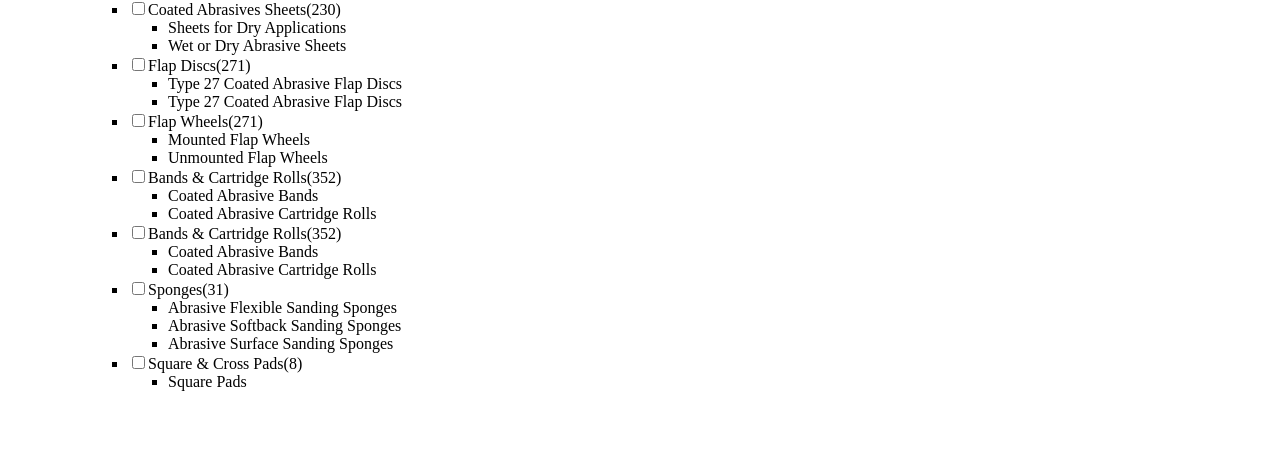
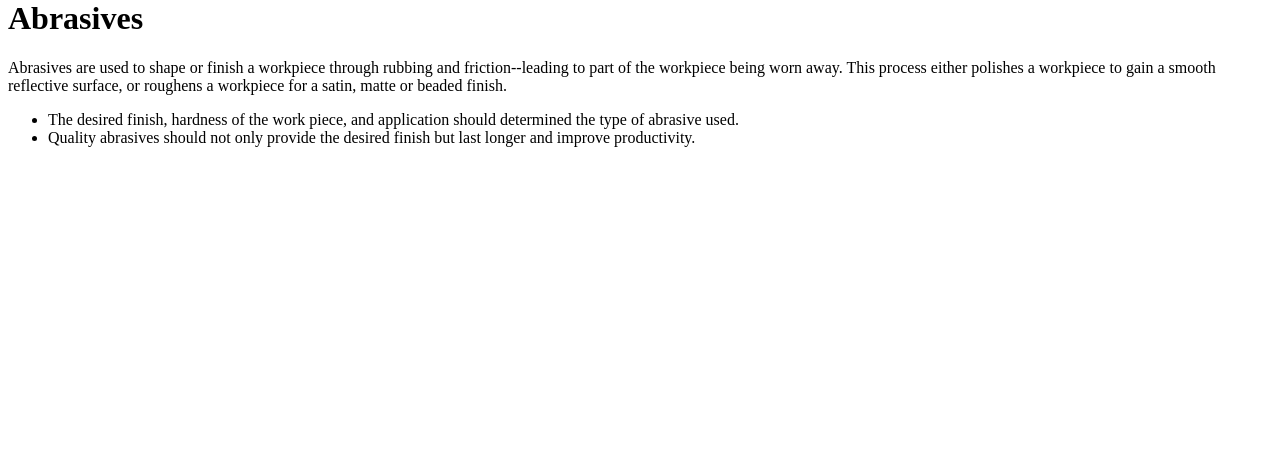
Before and after one commit to dmmartind/htmlParser, a PHP site: page /index.html in a window 1280 px wide. Shown: the part 333-800 px from the top of the page. Run offline with PHP 8.4, Linux system fonts and the light colour scheme; some libraries are stand-ins or nearby versions.

Commit message:
added indexes

```diff
--- a/index.html
+++ b/index.html
@@ -15,84 +15,16 @@
 
 <body>
     <!--      6543w4456789765                        -->
-    <div id="TreeView">
-<ul id="master">
-    <li><input type="checkbox" id="users" checked><label for="users">Abrasives</label>
-        <ul>
-            <li><input type="checkbox" id="Bra"><label for="Bra">Coated Abrasives</label>
-                <ul>
-                    <li><input type="checkbox" id="Document"><label for="Document">Coated Abrasives Discs</label>
-                        <ul>
-                            <li>Center Arbor Hole Discs</li>
-                            <li>Hook & Loop Discs</li>
-                            <li>Hook & Loop Discs</li>
-                            <li>PSA Discs</li>
-                            <li>Quick Change Discs</li>
-                        </ul>
-                    </li>
-                    <li><input type="checkbox" id="Picture"><label for="Picture">Coated Abrasives Belts</label>
-                        <ul>
-                            <li>Coated Abrasive File Belts</li>
-                            <li>Coated Abrasive Narrow Belts</li>
-                            <li>Coated Abrasive Portable Belts</li>
-                            <li>Coated Abrasive Wide Belts</li>
-                        </ul>
-                    </li>
-                    <li><input type="checkbox" id="Flower"><label for="Flower">Coated Abrasives Rolls</label>
-                                <ul>
-                                    <li>Coated Abrasive Cloth Rolls</li>
-                                    <li>Coated Abrasive Paper Rolls</li>
-                                    <li>Microfinishing Film Rolls</li>
+<div class="gd-grid-17">
+<div class="gd-grid-5"><img
+src="&#47;INTERSHOP&#47;static&#47;WFS&#47;DGISupply-US-Site&#47;-&#47;DGISupply-US&#47;en_US&#47;hlr-system&#47;DGI_DAC&#47;Intershop&#47;Section%20Images&#47;170px&#47;AP.jpg"
 
-                                </ul>
-                            </li>
-                            <li><input type="checkbox" id="Por"><label for="Por">Coated Abrasives Sheets(230)</label>
-                                <ul>
-                                    <li>Sheets for Dry Applications</li>
-                                    <li>Wet or Dry Abrasive Sheets</li>
-                                </ul>
-                            </li>
-                    <li><input type="checkbox" id="Site"><label for="Site">Flap Discs(271)</label>
-                                <ul>
-                                    <li>Type 27 Coated Abrasive Flap Discs</li>
-                                    <li>Type 27 Coated Abrasive Flap Discs</li>
-                                </ul>
-                    </li>
-                    <li><input type="checkbox" id="Site"><label for="Site">Flap Wheels(271)</label>
-                                <ul>
-                                    <li>Mounted Flap Wheels</li>
-                                    <li>Unmounted Flap Wheels</li>
-                                </ul>
-                    </li>
-                    <li><input type="checkbox" id="Site"><label for="Site">Bands & Cartridge Rolls(352)</label>
-                                <ul>
-                                    <li>Coated Abrasive Bands</li>
-                                    <li>Coated Abrasive Cartridge Rolls</li>
-                                </ul>
-                    </li>
-                    <li><input type="checkbox" id="Site"><label for="Site">Bands & Cartridge Rolls(352)</label>
-                                <ul>
-                                    <li>Coated Abrasive Bands</li>
-                                    <li>Coated Abrasive Cartridge Rolls</li>
-                                </ul>
-                    </li>
-                    <li><input type="checkbox" id="Site"><label for="Site">Sponges(31)</label>
-                                <ul>
-                                    <li>Abrasive Flexible Sanding Sponges</li>
-                                    <li>Abrasive Softback Sanding Sponges</li>
-                                    <li>Abrasive Surface Sanding Sponges</li>
-                                </ul>
-                    </li>
-                    <li><input type="checkbox" id="Site"><label for="Site">Square & Cross Pads(8)</label>
-                                <ul>
-                                    <li>Square Pads</li>
-                                </ul>
-                    </li>
-                </ul>
-            </li>
-        </ul>
-    </li>
-</ul>
+data-test="true"
+ data-type="CIL" data-view-value="CategoryImage0" alt="AP Category Internal Image View CIL"
+/></div>
+<div class="gd-grid-11">
+<h1>Abrasives</h1>Abrasives are used to shape or finish a workpiece through rubbing and friction--leading to part of the workpiece being worn away. This process either polishes a workpiece to gain a smooth reflective surface, or roughens a workpiece for a satin, matte or beaded finish.<div class="dgi-category-bullets"><ul><li>The desired finish, hardness of the work piece, and application should determined the type of abrasive used.</li><li>Quality abrasives should not only provide the desired finish but last longer and improve productivity.</li></ul></div>
+</div>
 </div>
     <!-- 5567897654676 -->
 </body>
```
Also changed, not shown: index.php (+11 -123 lines).
